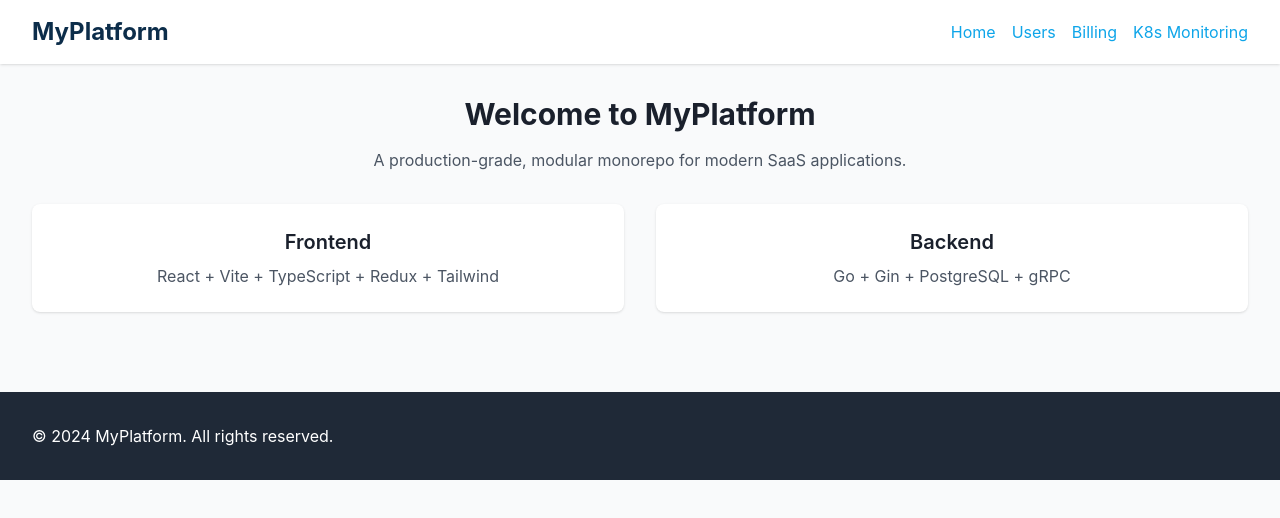
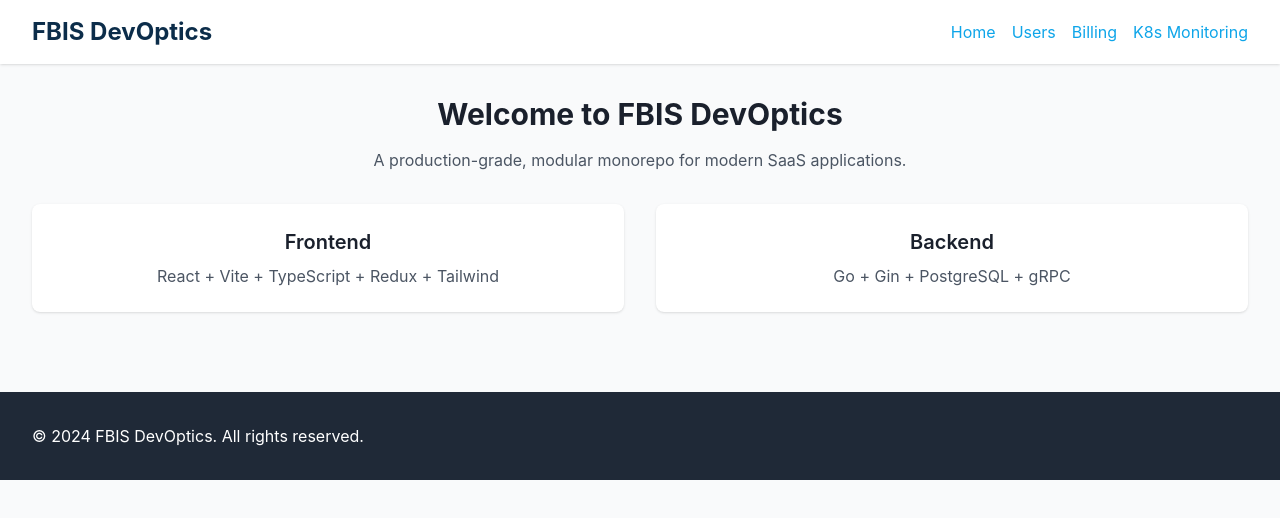
Before and after one commit to gbotemi18/fbisdevoptics, a React (Vite) app in the folder frontend/: page / in a window 1280 px wide. Shown: the top 518 px of the page. Built offline with nearby package versions, Linux system fonts and the light colour scheme; no server answers.

Commit message:
Update branding and fix backend compose

```diff
--- a/frontend/src/App.tsx
+++ b/frontend/src/App.tsx
@@ -10,7 +10,7 @@ export default function App() {
       <header className="bg-white shadow">
         <nav className="max-w-7xl mx-auto px-4 py-4 sm:px-6 lg:px-8">
           <div className="flex items-center justify-between">
-            <h1 className="text-2xl font-bold text-primary-900">MyPlatform</h1>
+            <h1 className="text-2xl font-bold text-primary-900">FBIS DevOptics</h1>
             <ul className="flex gap-4">
               <li><Link to="/" className="text-primary-500 hover:text-primary-900">Home</Link></li>
               <li><Link to="/users" className="text-primary-500 hover:text-primary-900">Users</Link></li>
@@ -34,7 +34,7 @@ export default function App() {
       {/* Footer */}
       <footer className="bg-gray-800 text-white mt-12">
         <div className="max-w-7xl mx-auto px-4 py-8 sm:px-6 lg:px-8">
-          <p>&copy; 2024 MyPlatform. All rights reserved.</p>
+          <p>&copy; 2024 FBIS DevOptics. All rights reserved.</p>
         </div>
       </footer>
     </div>
@@ -44,7 +44,7 @@ export default function App() {
 function HomePage() {
   return (
     <div className="text-center">
-      <h2 className="text-3xl font-bold mb-4">Welcome to MyPlatform</h2>
+      <h2 className="text-3xl font-bold mb-4">Welcome to FBIS DevOptics</h2>
       <p className="text-gray-600 mb-8">
         A production-grade, modular monorepo for modern SaaS applications.
       </p>
```
Also changed, not shown: 1 other file (tests, documents, lock files or other folders).
